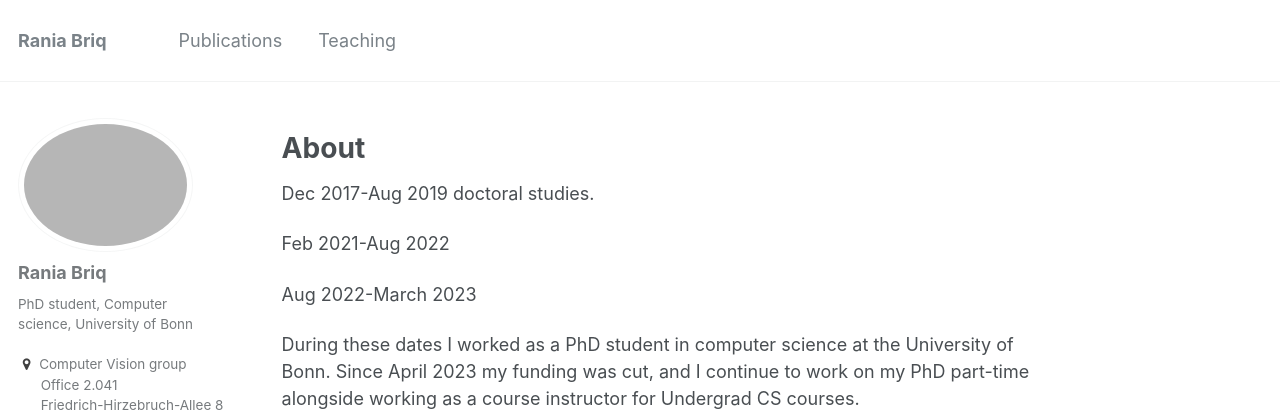
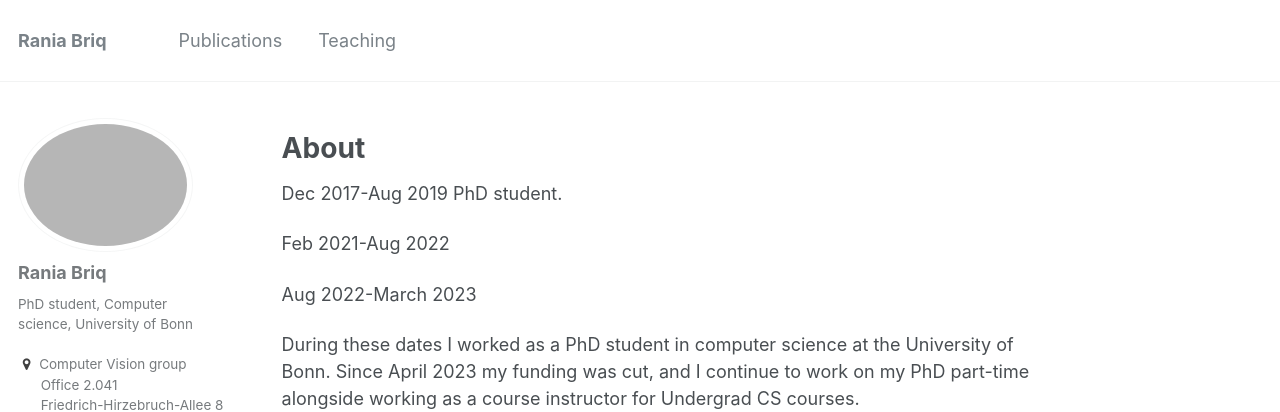
Before and after one commit to briqr/briqr.github.io, a Jekyll site: the page built from _pages/about.md, in a window 1280 px wide and 1383 px high. Shown: the top 412 px of the window. Built offline with Jekyll 4.4.1, drawn with Linux system fonts in a browser that asks for light colours.

Commit message:
Update about.md

```diff
--- a/_pages/about.md
+++ b/_pages/about.md
@@ -15,7 +15,7 @@ redirect_from:
 
 About
 ======
-Dec 2017-Aug 2019 doctoral studies.
+Dec 2017-Aug 2019 PhD student.
 
 Feb 2021-Aug 2022
 
```
